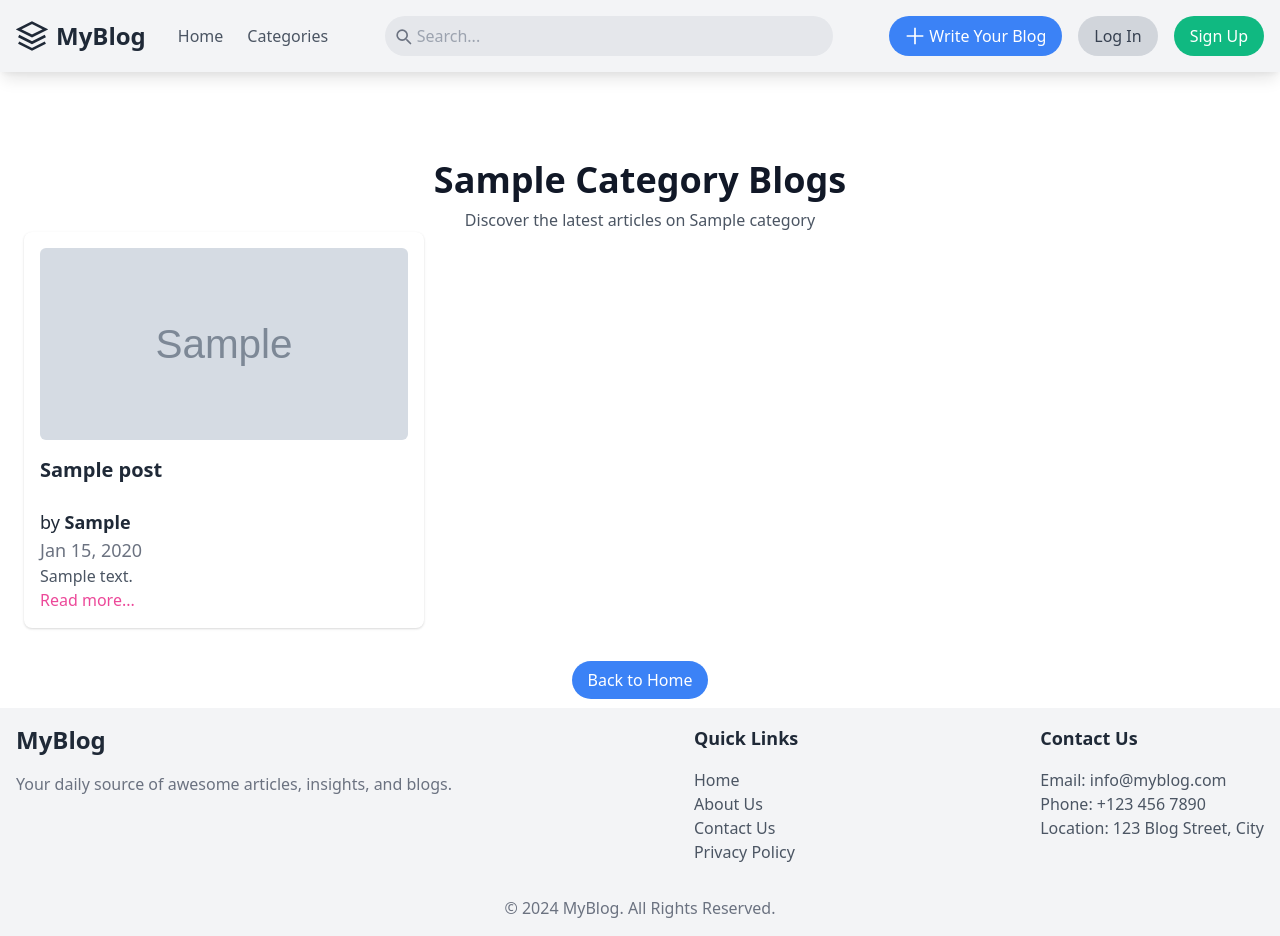
After one commit to salmanbintariq/BLOG_CRM, a Django app: a page that uses templates/base.html in a window 1280 px wide. The commit adds this page. Run offline with Django 5.2, Linux system fonts and the light colour scheme; tables that the repository leaves empty hold one stand-in row (values such as "Sample post"); grey boxes marked "Sample" are stand-in pictures; parts of the project's set-up code (start-up, migrations or seed data) failed here and were passed over.

Commit message:
Fourth Commit: Work on search bar and categories

```diff
--- a/blog/templates/blog/blog_detail.html
+++ b/blog/templates/blog/blog_detail.html
@@ -7,7 +7,10 @@
     <article class="bg-white rounded-lg shadow-md overflow-hidden w-3/4">
         <!-- Category on the top left -->
         <div class="flex justify-between items-start p-6">
-            <span class="text-black-500  text-sm">Category  >  {{ post.categories.name }}</span>
+            <span class="text-black-500 text-sm">
+                <span class="font-bold">Category:</span>
+                <a class="font-semibold text-blue-500 hover:text-blue-700" href="{% url 'category_blogs' post.categories.slug %}">{{ post.categories.name }}</a>
+            </span>
 
         </div>
 
--- /dev/null
+++ b/blog/templates/blog/category_blogs.html
@@ -0,0 +1,43 @@
+{% extends "base.html" %}
+
+{% block title %}Blogs in {{ category.name }}{% endblock %}
+
+{% block content %}
+<div class="max-w-7xl mx-auto mt-10">
+    <!-- Category Heading -->
+    <div class="text-center">
+        <h1 class="text-4xl font-extrabold text-gray-900 capitalize">{{ category.name }} Blogs</h1>
+        <p class="text-gray-600 mt-2">Discover the latest articles on {{ category.name }}</p>
+    </div>
+
+    <!-- Blog Posts Grid -->
+    <div class="grid grid-cols-1 md:grid-cols-2 lg:grid-cols-3 gap-4">
+        {% for post in posts %}
+        <a href="{% url 'blog-detail' post.id %}" class="bg-white p-4 rounded-lg shadow">
+            {% if post.image %}
+                <img src="{{ post.image.url }}" alt="{{ post.title }}" class="w-full h-48 object-cover mb-4 rounded-md">
+            {% endif %}
+            <h2 class="text-xl font-semibold">{{ post.title }}</h2>
+            <br>
+            <p class="text-black-600 text-lg">
+                by <span class="font-semibold">{{ post.author.username|capfirst }}</span>
+                <br>
+                <span class="text-gray-500">{{ post.created_at|date:"M d, Y" }}</span>
+                <br>
+            </p>
+            <p class="text-gray-600">{{ post.content|truncatewords:20 }}</p>
+            <span class="text-pink-500 hover:underline">Read more...</span>
+        </a>
+        {% empty %}
+            <p>No articles found.</p>
+        {% endfor %}
+    </div>
+
+    <!-- Back to Home Button -->
+    <div class="text-center mt-10">
+        <a href="{% url 'home' %}" class="py-2 px-4 bg-blue-500 text-white rounded-full hover:bg-blue-400 transition duration-300">
+            Back to Home
+        </a>
+    </div>
+</div>
+{% endblock %}
--- a/blog/urls.py
+++ b/blog/urls.py
@@ -1,5 +1,5 @@
 from django.urls import path
-from .views import home, blog_detail, write_blog
+from .views import home, blog_detail, write_blog, category_blogs
 from django.conf import settings
 from django.conf.urls.static import static
 
@@ -7,6 +7,7 @@ urlpatterns = [
     path('', home, name='home'),  # Home page
     path('write-blog/', write_blog, name='write_blog'),
     path('blog-detail/<int:id>/',blog_detail, name='blog-detail'),
+    path('category/<slug:slug>/', category_blogs, name='category_blogs'),
 ]
 
 if settings.DEBUG:
--- a/blog/views.py
+++ b/blog/views.py
@@ -1,12 +1,23 @@
-from django.shortcuts import render, redirect
+from django.shortcuts import render, redirect, get_object_or_404
 from django.contrib.auth.decorators import login_required
+from django.db.models import Q
 from .models import Post,Category
 from .forms import PostForm
+
 
 # Create your views here.
 
 def home(request):
-    posts = Post.objects.order_by('-created_at')[:6]
+    query = request.GET.get('q', '')
+    if query:
+        posts = Post.objects.filter(
+            Q(title__icontains=query) |
+            Q(content__icontains=query) |
+            Q(author__username__icontains=query)
+        ).order_by('-created_at')
+    else:
+        posts = Post.objects.order_by('-created_at')
+
     context = {
         'posts': posts,
     }
@@ -30,3 +41,8 @@ def write_blog(request):
     else:
         form = PostForm()
     return render(request, 'blog/write_blog.html', {'form':form, 'categories':categories})
+
+def category_blogs(request, slug):
+    category = get_object_or_404(Category, slug=slug)
+    posts = Post.objects.filter(categories=category)
+    return render(request, 'blog/category_blogs.html', {'category':category, "posts":posts})
--- a/templates/base.html
+++ b/templates/base.html
@@ -5,7 +5,10 @@
     <meta name="viewport" content="width=device-width, initial-scale=1.0" />
     <title>{% block title %}Blog CRM{% endblock %}</title>
     <!-- Tailwind CSS for styling -->
-    <link href="https://cdn.jsdelivr.net/npm/tailwindcss@2.2.19/dist/tailwind.min.css" rel="stylesheet" />
+    <link
+      href="https://cdn.jsdelivr.net/npm/tailwindcss@2.2.19/dist/tailwind.min.css"
+      rel="stylesheet"
+    />
     <style>
       html,
       body {
@@ -58,7 +61,14 @@
           <!-- Logo -->
           <div class="flex items-center space-x-4">
             <a href="{% url 'home' %}" class="flex items-center text-gray-800">
-                        <svg class="w-8 h-8 mr-2" fill="none" stroke="currentColor" stroke-width="2" viewBox="0 0 24 24" xmlns="http://www.w3.org/2000/svg">
+              <svg
+                class="w-8 h-8 mr-2"
+                fill="none"
+                stroke="currentColor"
+                stroke-width="2"
+                viewBox="0 0 24 24"
+                xmlns="http://www.w3.org/2000/svg"
+              >
                 <path d="M12 2L2 7l10 5 10-5-10-5z"></path>
                 <path d="M2 17l10 5 10-5M2 12l10 5 10-5"></path>
               </svg>
@@ -68,41 +78,100 @@
 
           <!-- Navigation Links -->
           <div class="hidden md:flex items-center space-x-6 ml-8">
-                    <a href="{% url 'home' %}" class="text-gray-600 hover:text-gray-800 transition duration-300 {% if request.resolver_match.url_name == 'home' %}active-link{% endif %}">Home</a>
+            <a
+              href="{% url 'home' %}"
+              class="text-gray-600 hover:text-gray-800 transition duration-300 {% if request.resolver_match.url_name == 'home' %}active-link{% endif %}"
+              >Home</a
+            >
 
             <!-- Categories Dropdown -->
             <div class="relative dropdown">
-                        <button class="text-gray-600 hover:text-gray-800 transition duration-300 focus:outline-none">
+              <button
+                class="text-gray-600 hover:text-gray-800 transition duration-300 focus:outline-none"
+              >
                 Categories
               </button>
               <!-- Dropdown menu -->
               <div class="dropdown-menu">
                 <div class="py-1">
-                                <a href="#" class="block px-4 py-2 text-gray-600 hover:bg-gray-200 hover:text-gray-800">Cloud</a>
-                                <a href="#" class="block px-4 py-2 text-gray-600 hover:bg-gray-200 hover:text-gray-800">Cybersecurity</a>
-                                <a href="#" class="block px-4 py-2 text-gray-600 hover:bg-gray-200 hover:text-gray-800">AI & Data</a>
-                                <a href="#" class="block px-4 py-2 text-gray-600 hover:bg-gray-200 hover:text-gray-800">Software Development</a>
+                    <a
+                    href="{% url 'category_blogs' 'artificial-intelligence' %}"
+                    class="block px-4 py-2 text-gray-600 hover:bg-gray-200 hover:text-gray-800"
+                    >Artificial Intelligence</a
+                    >
+                  <a
+                    href="{% url 'category_blogs' 'cloud-computing' %}"
+                    class="block px-4 py-2 text-gray-600 hover:bg-gray-200 hover:text-gray-800"
+                    >Cloud Computing</a
+                  >
+                  <a
+                    href="{% url 'category_blogs' 'cybersecurity' %}"
+                    class="block px-4 py-2 text-gray-600 hover:bg-gray-200 hover:text-gray-800"
+                    >Cybersecurity</a
+                  >
+                  <a
+                    href="{% url 'category_blogs' 'data-science' %}"
+                    class="block px-4 py-2 text-gray-600 hover:bg-gray-200 hover:text-gray-800"
+                    >Data Science</a
+                  >
+                  <a
+                    href="{% url 'category_blogs' 'devops' %}"
+                    class="block px-4 py-2 text-gray-600 hover:bg-gray-200 hover:text-gray-800"
+                    >DevOps</a
+                  >
+
+                  <a
+                    href="{% url 'category_blogs' 'software-development' %}"
+                    class="block px-4 py-2 text-gray-600 hover:bg-gray-200 hover:text-gray-800"
+                    >Software Development</a
+                  >
                 </div>
               </div>
             </div>
           </div>
 
           <!-- Centered Search Bar -->
+          <form action="{% url 'home' %}" method="get" class="flex-grow flex justify-center mx-4">
             <div class="search-bar w-full max-w-md mx-auto relative">
               <span class="absolute inset-y-0 left-0 flex items-center pl-2">
-                        <svg class="h-5 w-5 text-gray-500" fill="none" stroke="currentColor" stroke-linecap="round" stroke-linejoin="round" stroke-width="2" viewBox="0 0 24 24" xmlns="http://www.w3.org/2000/svg">
+                <svg
+                  class="h-5 w-5 text-gray-500"
+                  fill="none"
+                  stroke="currentColor"
+                  stroke-linecap="round"
+                  stroke-linejoin="round"
+                  stroke-width="2"
+                  viewBox="0 0 24 24"
+                  xmlns="http://www.w3.org/2000/svg"
+                >
                   <path d="M21 21l-4.35-4.35"></path>
                   <circle cx="11" cy="11" r="6"></circle>
                 </svg>
               </span>
-                    <input class="pl-8 w-full bg-gray-200 text-gray-700 rounded-full py-2 px-4 focus:outline-none" type="text" placeholder="Search..." />
+              <input
+                class="pl-8 w-full bg-gray-200 text-gray-700 rounded-full py-2 px-4 focus:outline-none"
+                name="q"
+                type="text"
+                placeholder="Search..."
+              />
             </div>
+          </form>
 
           <!-- Write Your Blog & Login/Sign Up -->
           <div class="hidden md:flex items-center space-x-4">
             <!-- Write Your Blog Button -->
-                    <a href="{% url 'write_blog' %}" class="py-2 px-4 bg-blue-500 text-white rounded-full hover:bg-blue-400 transition duration-300 flex items-center">
-                        <svg class="w-5 h-5 mr-1" fill="none" stroke="currentColor" stroke-width="2" viewBox="0 0 24 24" xmlns="http://www.w3.org/2000/svg">
+            <a
+              href="{% url 'write_blog' %}"
+              class="py-2 px-4 bg-blue-500 text-white rounded-full hover:bg-blue-400 transition duration-300 flex items-center"
+            >
+              <svg
+                class="w-5 h-5 mr-1"
+                fill="none"
+                stroke="currentColor"
+                stroke-width="2"
+                viewBox="0 0 24 24"
+                xmlns="http://www.w3.org/2000/svg"
+              >
                 <path d="M12 2v20M2 12h20"></path>
               </svg>
               Write Your Blog
@@ -110,11 +179,23 @@
 
             {% if user.is_authenticated %}
             <!-- Logout Button -->
-                    <a href="{% url 'logout' %}" class="py-2 px-4 bg-red-500 text-white rounded-full hover:bg-red-400 transition duration-300">Log Out</a>
+            <a
+              href="{% url 'logout' %}"
+              class="py-2 px-4 bg-red-500 text-white rounded-full hover:bg-red-400 transition duration-300"
+              >Log Out</a
+            >
             {% else %}
             <!-- Login and Sign Up -->
-                    <a href="{% url 'login' %}" class="py-2 px-4 bg-gray-300 text-gray-700 rounded-full hover:bg-gray-200 transition duration-300">Log In</a>
-                    <a href="{% url 'register' %}" class="py-2 px-4 bg-green-500 text-white rounded-full hover:bg-green-400 transition duration-300">Sign Up</a>
+            <a
+              href="{% url 'login' %}"
+              class="py-2 px-4 bg-gray-300 text-gray-700 rounded-full hover:bg-gray-200 transition duration-300"
+              >Log In</a
+            >
+            <a
+              href="{% url 'register' %}"
+              class="py-2 px-4 bg-green-500 text-white rounded-full hover:bg-green-400 transition duration-300"
+              >Sign Up</a
+            >
             {% endif %}
           </div>
         </div>
@@ -133,23 +214,41 @@
           <!-- Footer Branding -->
           <div>
             <h2 class="text-2xl font-bold">MyBlog</h2>
-                    <p class="mt-4 text-gray-500">Your daily source of awesome articles, insights, and blogs.</p>
+            <p class="mt-4 text-gray-500">
+              Your daily source of awesome articles, insights, and blogs.
+            </p>
           </div>
           <!-- Quick Links -->
           <div>
             <h3 class="font-semibold text-lg mb-4">Quick Links</h3>
             <ul>
               <li>
-                            <a href="#" class="text-gray-600 hover:text-gray-800 transition duration-300">Home</a>
+                <a
+                  href="#"
+                  class="text-gray-600 hover:text-gray-800 transition duration-300"
+                  >Home</a
+                >
               </li>
               <li>
-                            <a href="#" class="text-gray-600 hover:text-gray-800 transition duration-300">About Us</a>
+                <a
+                  href="#"
+                  class="text-gray-600 hover:text-gray-800 transition duration-300"
+                  >About Us</a
+                >
               </li>
               <li>
-                            <a href="#" class="text-gray-600 hover:text-gray-800 transition duration-300">Contact Us</a>
+                <a
+                  href="#"
+                  class="text-gray-600 hover:text-gray-800 transition duration-300"
+                  >Contact Us</a
+                >
               </li>
               <li>
-                            <a href="#" class="text-gray-600 hover:text-gray-800 transition duration-300">Privacy Policy</a>
+                <a
+                  href="#"
+                  class="text-gray-600 hover:text-gray-800 transition duration-300"
+                  >Privacy Policy</a
+                >
               </li>
             </ul>
           </div>
```
Lines whose indentation alone changed are shown as unchanged.
